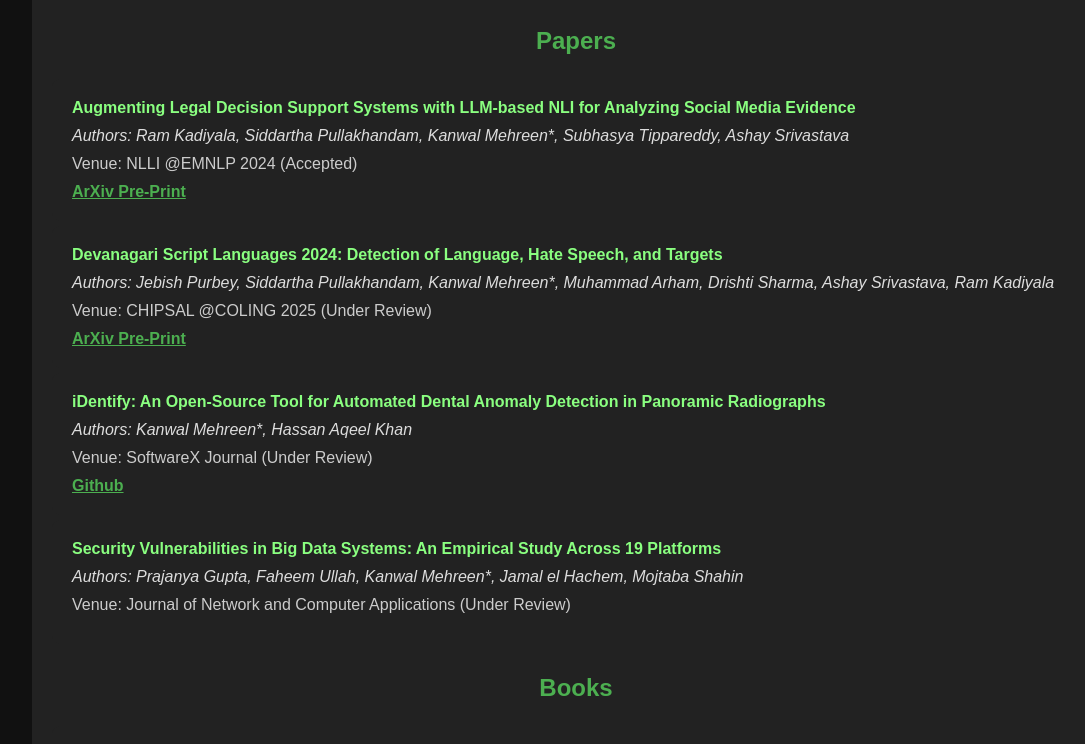
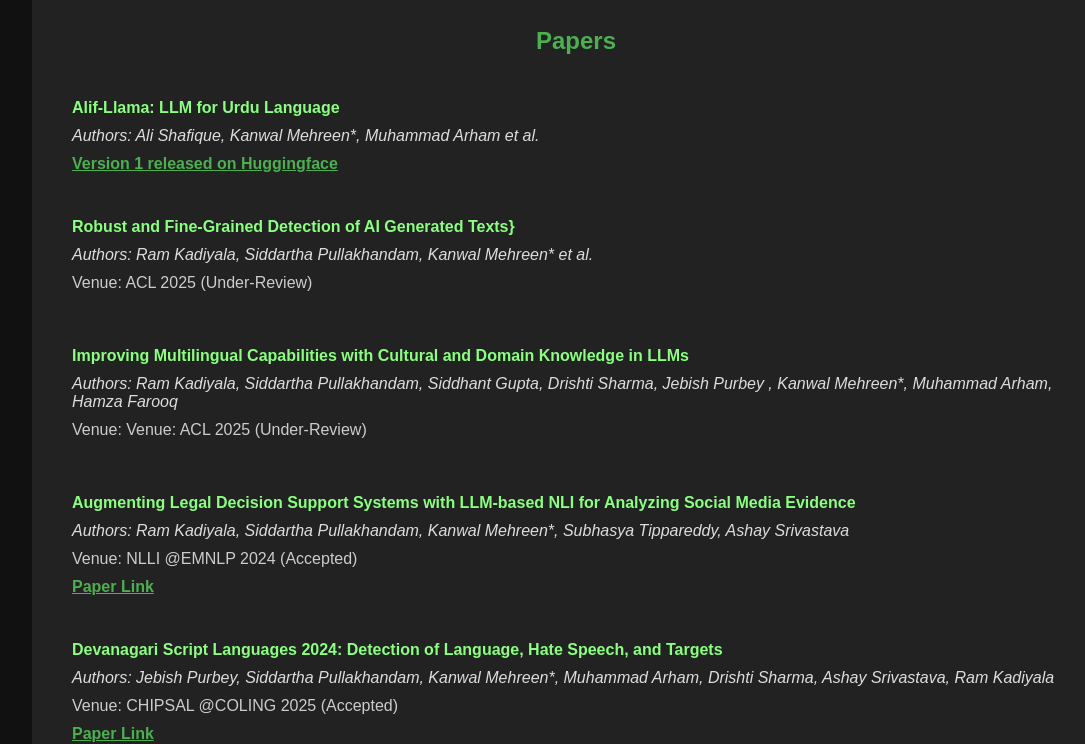
Before and after one commit to kawiiii/kanwal_portfolio_website, a plain HTML site: page publications.html in a window 1280 px wide. Shown: the part 60-804 px from the top of the page, without its empty margins (160-1245 px from the left). Drawn offline with Linux system fonts and the light colour scheme.

Commit message:
Updated publications.html

```diff
--- a/publications.html
+++ b/publications.html
@@ -123,6 +123,40 @@ body {
 
             <div class="papers">
 
+                                <!-- Paper 2 -->
+                                <div class="publication">
+                                    <div class="publication-details">
+                                        <div class="publication-title">Alif-Llama: LLM for Urdu Language</div>
+                                        <div class="publication-authors">Authors: Ali Shafique, Kanwal Mehreen*, Muhammad Arham et al.</div>
+
+                                        <a href="https://huggingface.co/large-traversaal/Alif-1.0-8B-Instruct" class="publication-link" target="_blank">Version 1 released on Huggingface</a>
+                                    </div>
+                                </div>
+
+                    <!-- Paper 2 -->
+                    <div class="publication">
+                            <div class="publication-details">
+                                <div class="publication-title">Robust and Fine-Grained Detection of AI Generated Texts}</div>
+                                <div class="publication-authors">Authors: Ram Kadiyala, Siddartha Pullakhandam, Kanwal Mehreen* et al.</div>
+                                <div class="publication-description">
+                                    Venue: ACL 2025 (Under-Review)
+                                </div>
+
+                            </div>
+                        </div>
+
+                                    <!-- Paper 2 -->
+                <div class="publication">
+                    <div class="publication-details">
+                        <div class="publication-title">Improving Multilingual Capabilities with Cultural and Domain Knowledge in LLMs</div>
+                        <div class="publication-authors">Authors: Ram Kadiyala, Siddartha Pullakhandam, Siddhant Gupta, Drishti Sharma, Jebish Purbey , Kanwal Mehreen*, Muhammad Arham, Hamza Farooq </div>
+                        <div class="publication-description">
+                            Venue: Venue: ACL 2025 (Under-Review)
+                        </div>
+
+                    </div>
+                </div>
+
                 <!-- Paper 2 -->
                 <div class="publication">
                     <div class="publication-details">
@@ -131,7 +165,7 @@ body {
                         <div class="publication-description">
                             Venue: NLLI @EMNLP 2024 (Accepted)
                         </div>
-                        <a href="https://www.arxiv.org/pdf/2410.15990" class="publication-link" target="_blank">ArXiv Pre-Print</a>
+                        <a href="https://aclanthology.org/2024.nllp-1.26.pdf" class="publication-link" target="_blank">Paper Link</a>
                     </div>
                 </div>
 
@@ -141,9 +175,9 @@ body {
                         <div class="publication-title">Devanagari Script Languages 2024: Detection of Language, Hate Speech, and Targets</div>
                         <div class="publication-authors">Authors: Jebish Purbey, Siddartha Pullakhandam, Kanwal Mehreen*, Muhammad Arham, Drishti Sharma, Ashay Srivastava, Ram Kadiyala</div>
                         <div class="publication-description">
-                            Venue: CHIPSAL @COLING 2025 (Under Review)
+                            Venue: CHIPSAL @COLING 2025 (Accepted)
                         </div>
-                        <a href="https://arxiv.org/abs/2411.06850" class="publication-link" target="_blank">ArXiv Pre-Print</a>
+                        <a href="https://aclanthology.org/2025.chipsal-1.23/" class="publication-link" target="_blank">Paper Link</a>
                     </div>
                 </div>
 
```
